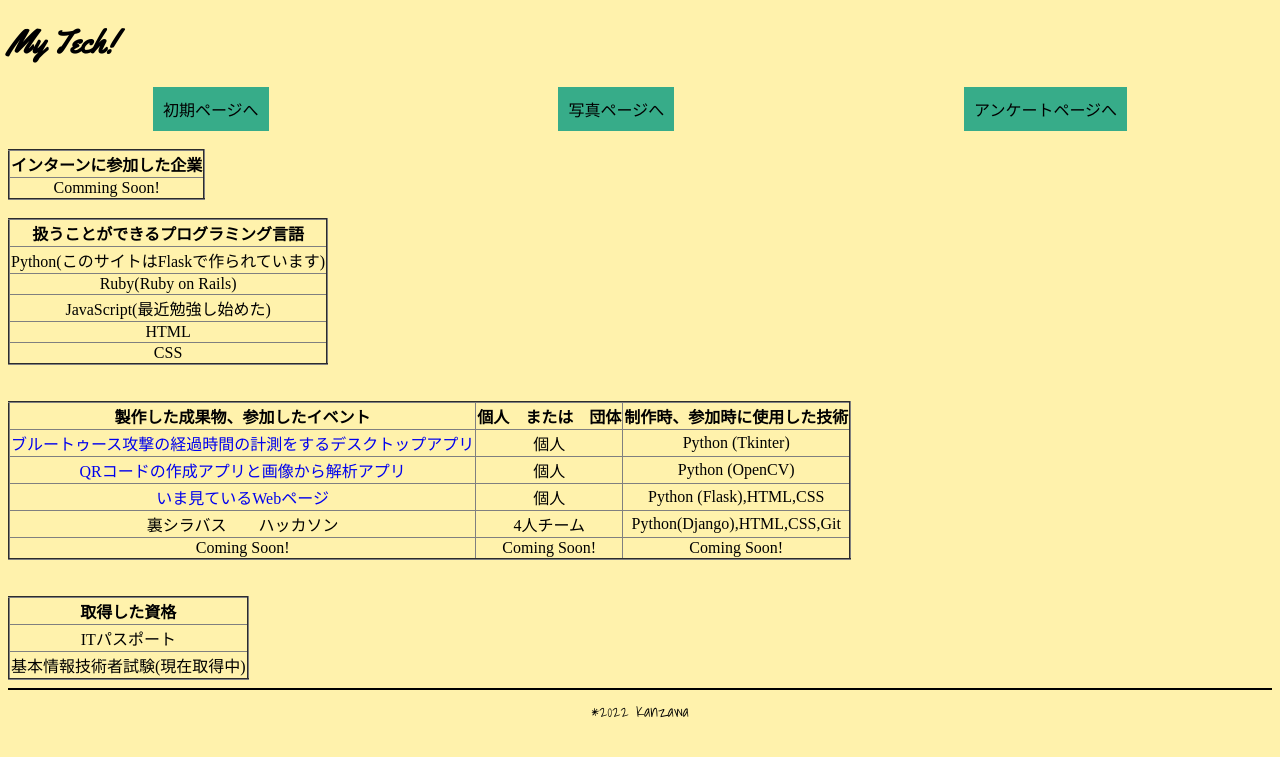
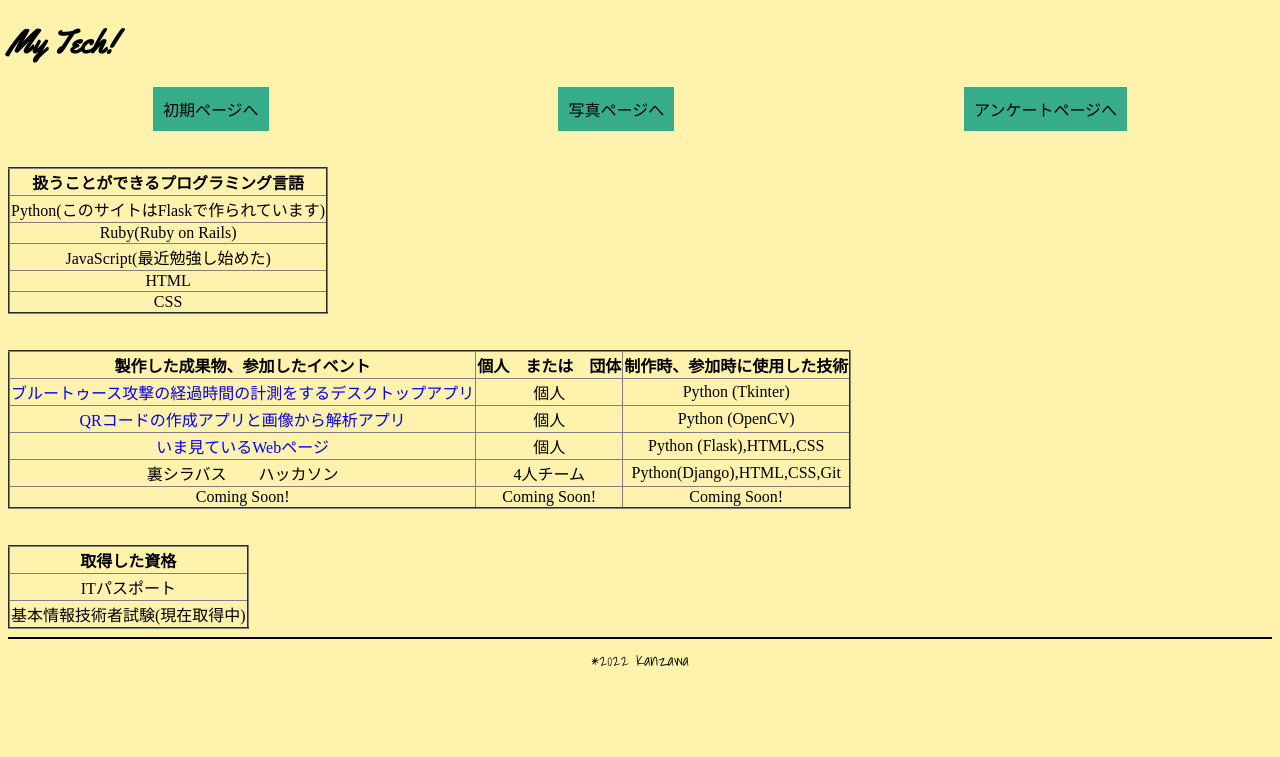
Before and after one commit to kansan-kansan/kansans-hp, a Flask app: page /deliverables in a window 1280 px wide. Shown: the top 757 px of the page. Run offline with Flask 2, Linux system fonts and the light colour scheme; some web fonts are replaced.

Commit message:
del 変更

```diff
--- a/templates/deliverables.html
+++ b/templates/deliverables.html
@@ -22,17 +22,6 @@
     <a href="/questionnaire" class="del_item">アンケートページへ</a>
   </div>
     <br>
-    <table border="2" class="lug">
-      <tr>
-        <th>インターンに参加した企業</th>
-      </tr>
-      <td>Comming Soon!</td>
-      <!--
-      <td>某重電系メーカー 5days</td>
-      <td>某銀行システム 3days</td>
-      -->
-    </table>
-
     <table border="2" class="lug">
       <br>
         <tr>
```
